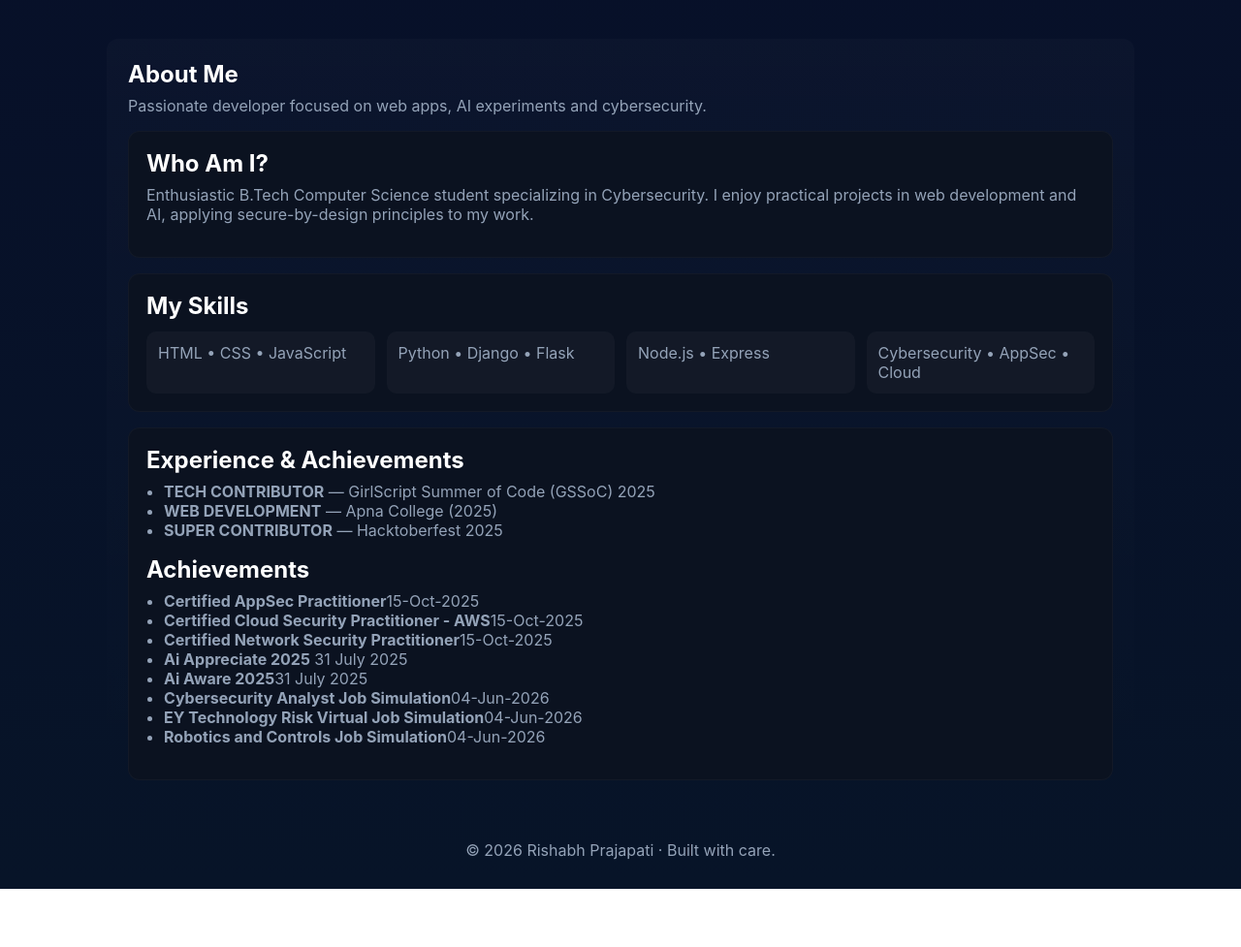
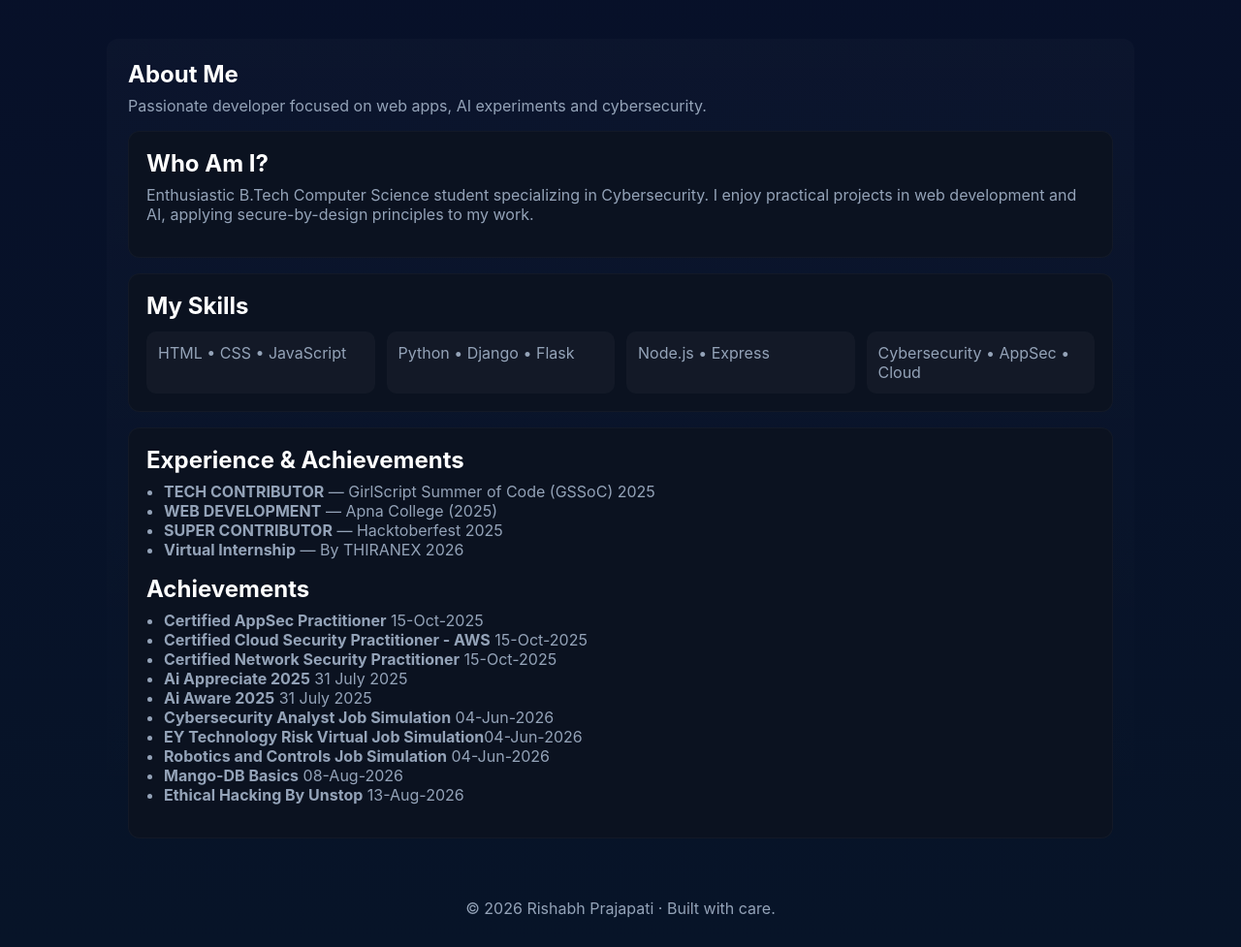
Before and after one commit to rishabhh077/Portfolio-Test, a plain HTML site: page about.html in a window 1280 px wide. Shown: the part 74-1051 px from the top of the page at 97% size. Before the commit the page ends 991 px from the top, so only its background shows below. Drawn offline with Linux system fonts and the light colour scheme.

Commit message:
about.html

```diff
--- a/about.html
+++ b/about.html
@@ -177,20 +177,23 @@
                     <li><strong>TECH CONTRIBUTOR</strong> — GirlScript Summer of Code (GSSoC) 2025</li>
                     <li><strong>WEB DEVELOPMENT</strong> — Apna College (2025)</li>
                     <li><strong>SUPER CONTRIBUTOR</strong> — Hacktoberfest 2025</li>
+                    <li><strong>Virtual Internship</strong> — By THIRANEX 2026</li>
                 </ul>
 
                 <h2>Achievements</h2>
                 <ul class="experience">
-                    <li><strong>Certified AppSec Practitioner</strong>15-Oct-2025</li>
+                    <li><strong>Certified AppSec Practitioner</strong> 15-Oct-2025</li>
                     <li><strong>Certified Cloud Security Practitioner -
-                            AWS</strong>15-Oct-2025</li>
-                    <li><strong>Certified Network Security Practitioner</strong>15-Oct-2025</li>
+                            AWS</strong> 15-Oct-2025</li>
+                    <li><strong>Certified Network Security Practitioner</strong> 15-Oct-2025</li>
                     <li><strong>Ai Appreciate 2025</strong> 31 July 2025</li>
-                    <li><strong>Ai Aware 2025</strong>31 July 2025</li>
-                    <li><strong>Cybersecurity Analyst Job Simulation</strong>04-Jun-2026</li>
+                    <li><strong>Ai Aware 2025</strong> 31 July 2025</li>
+                    <li><strong>Cybersecurity Analyst Job Simulation</strong> 04-Jun-2026</li>
                     <li><strong>EY Technology Risk Virtual Job
                             Simulation</strong>04-Jun-2026</li>
-                    <li><strong>Robotics and Controls Job Simulation</strong>04-Jun-2026</li>
+                    <li><strong>Robotics and Controls Job Simulation</strong> 04-Jun-2026</li>
+                    <li><strong>Mango-DB Basics</strong> 08-Aug-2026</li>
+                    <li><strong>Ethical Hacking By Unstop</strong> 13-Aug-2026</li>
                 </ul>
             </div>
         </section>
```
